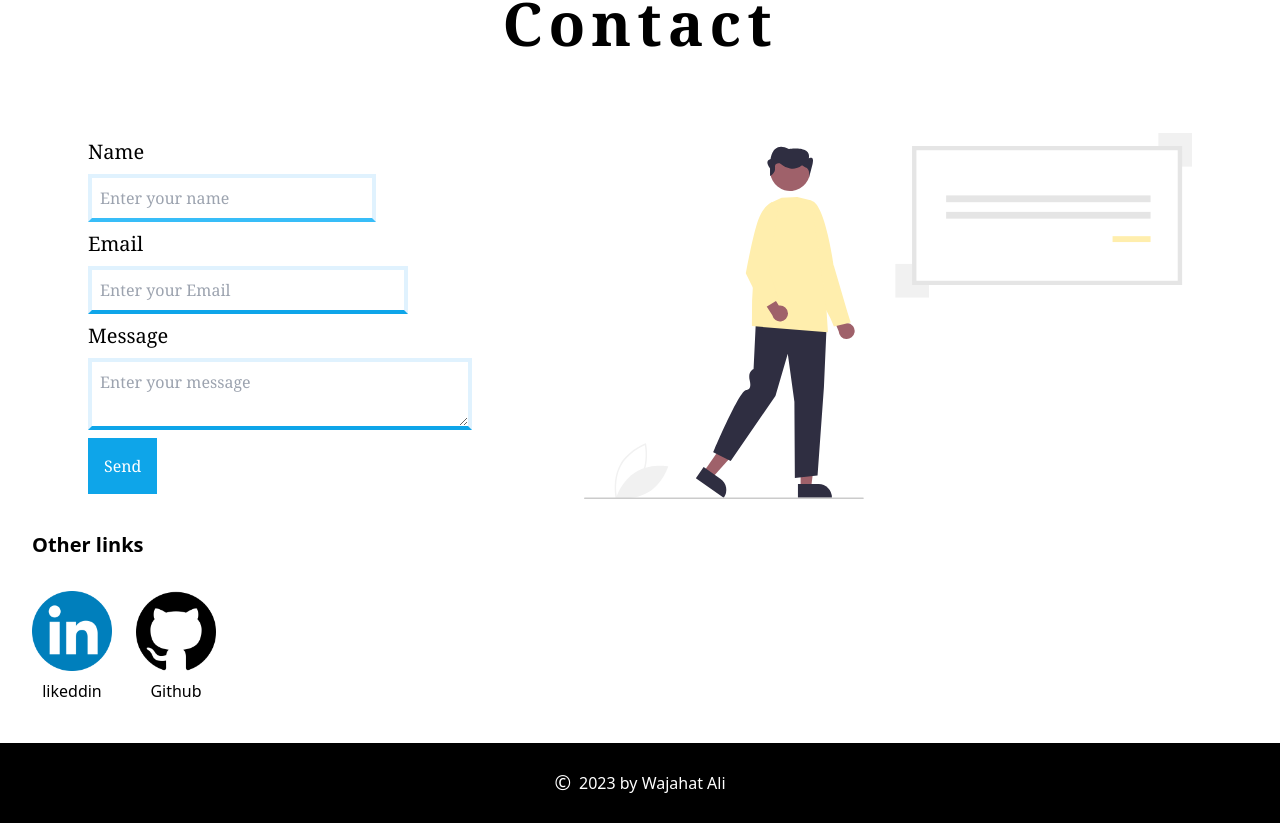
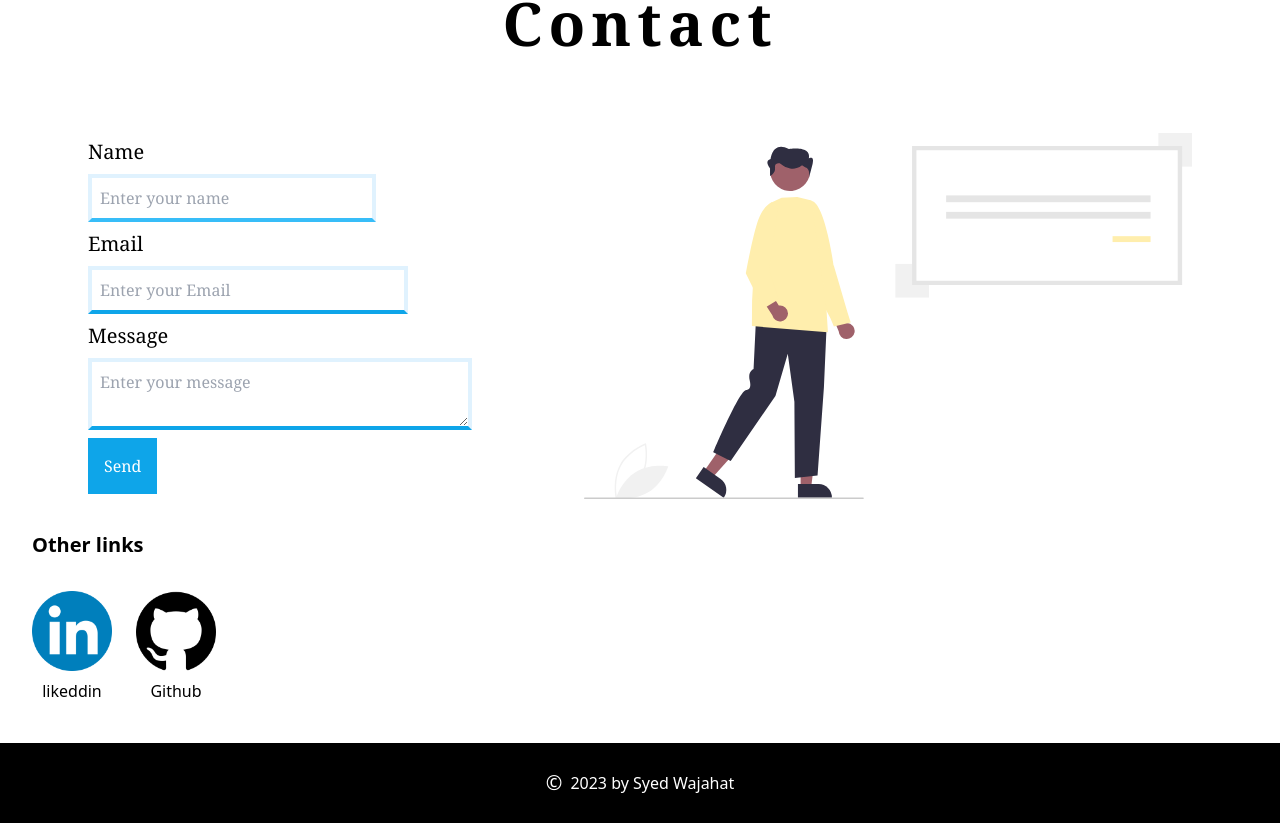
Before and after one commit to WajahatFit/WajahatFit, a React (Create React App) app: page / in a window 1280 px wide. Shown: the part 3230-4053 px from the top of the page. Built offline with nearby package versions, Linux system fonts and the light colour scheme.

Commit message:
updates data CV

```diff
--- a/public/index.html
+++ b/public/index.html
@@ -8,7 +8,7 @@
     <meta name="description" content="Syed Wajahat say's Welcome!" />
     <link rel="apple-touch-icon" href="%PUBLIC_URL%/logo192.png" />
     <link rel="manifest" href="%PUBLIC_URL%/manifest.json" />
-    <title>Wajahat</title>
+    <title>Syed Wajahat J. S.</title>
   </head>
   <body>
     <noscript>You need to enable JavaScript to run this app.</noscript>
--- a/src/components/About.jsx
+++ b/src/components/About.jsx
@@ -1,6 +1,6 @@
 import React from "react";
 import details from "../images/undraw_profile_details_re_ch9r.svg";
-import resume from "../images/resume.pdf";
+import resume from "../pdf/newResume.pdf";
 export default function About() {
   return (
     <div id="about">
--- a/src/components/Footer.jsx
+++ b/src/components/Footer.jsx
@@ -34,7 +34,7 @@ export default function Footer() {
       </div>
       <div className="bg-black h-20 text-white flex justify-center items-center">
         <span className="text-white text-xl pr-2">&copy;</span>
-        <h3>{year} by Wajahat Ali</h3>
+        <h3>{year} by Syed Wajahat</h3>
       </div>
     </div>
   );
```
Also changed, not shown: 2 other files (tests, documents, lock files or other folders).
